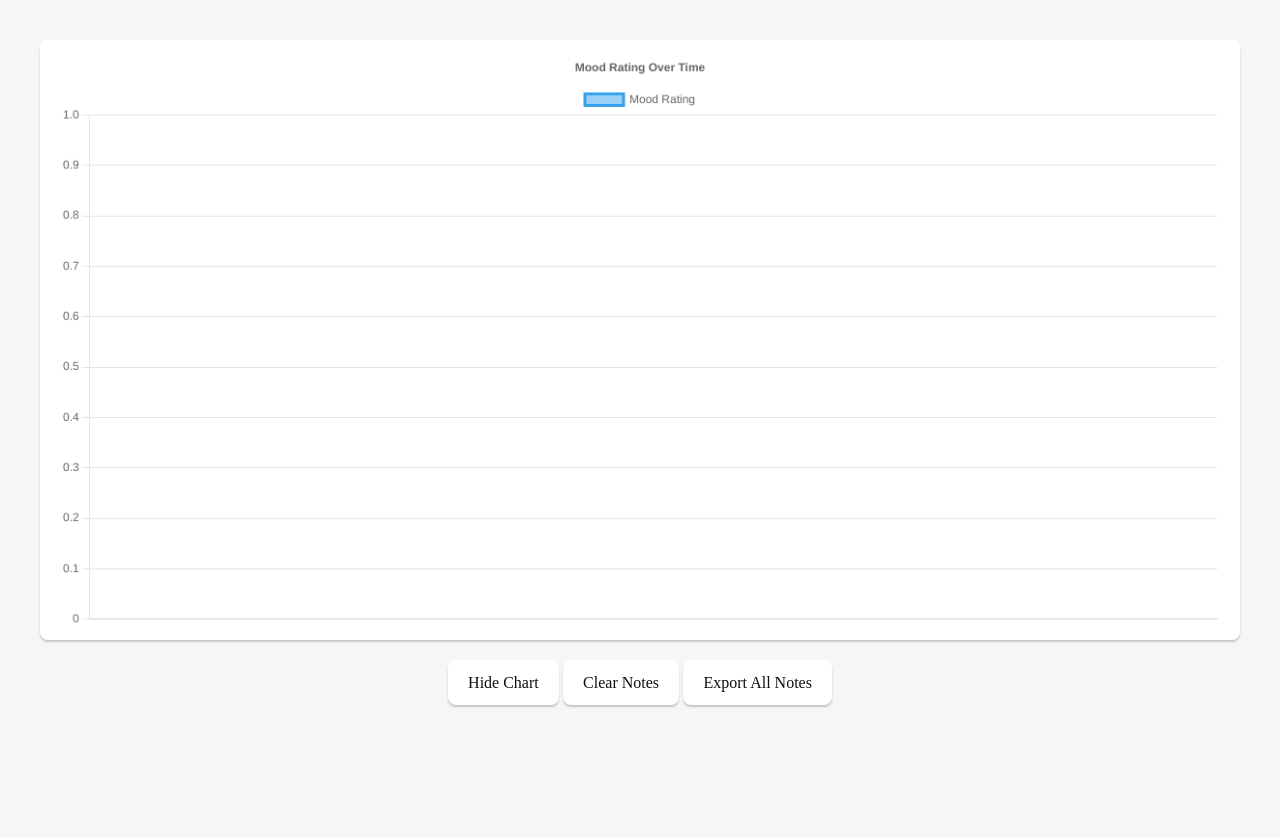
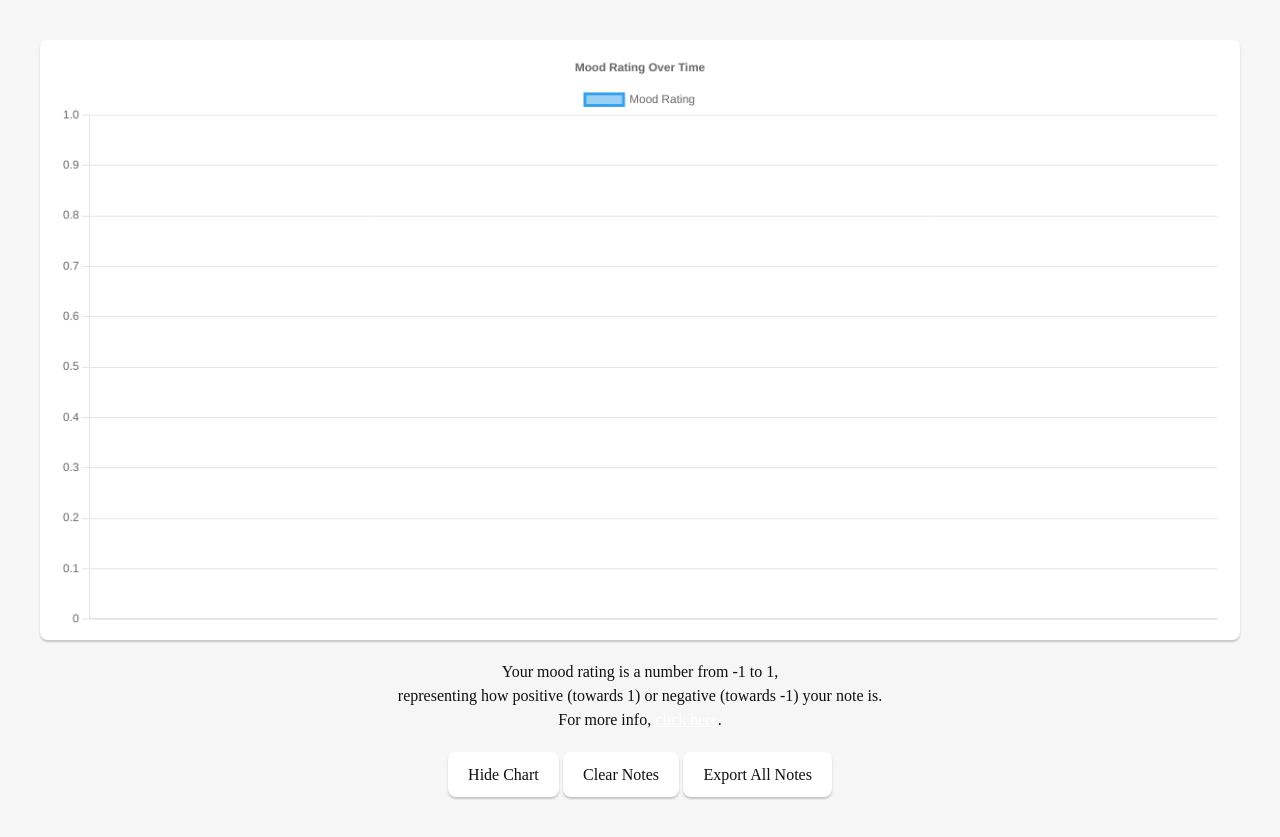
Before and after one commit to rae-vyn/vent, a website built with Vite: page index.html in a window 1280 px wide. Both pictures are taken after a click on the button "Show Chart". Before the commit the page ends 800 px from the top, so only its background shows below. Built offline with nearby package versions, Linux system fonts and the light colour scheme.

Commit message:
fixed a bug with clearing notes

```diff
--- a/index.html
+++ b/index.html
@@ -45,8 +45,20 @@
         hidden
         class="items-center text-center flex-col space-y-5"
       >
-        <canvas id="mood_chart"></canvas
-        ><button class="chart" type="button">Hide Chart</button>
+        <canvas id="mood_chart"></canvas>
+        <p>
+          Your mood rating is a number from -1 to 1, <br />
+          representing how positive (towards 1) or negative (towards -1) your
+          note is. <br />
+          For more info,
+          <a
+            href="https://vadersentiment.readthedocs.io/en/latest/pages/about_the_scoring.html"
+            target="_blank"
+            class="underline text-white"
+            >click here</a
+          >.
+        </p>
+        <button class="chart" type="button">Hide Chart</button>
         <button id="clear" type="button">Clear Notes</button>
         <button id="export" type="button">Export All Notes</button>
       </div>
--- a/src/main.js
+++ b/src/main.js
@@ -52,6 +52,13 @@ let chart = new Chart(document.getElementById("mood_chart"), {
       title: {
         display: true,
         text: "Mood Rating Over Time",
+      },
+    },
+    scales: {
+      y: {
+        title: {
+          text: "Mood Score",
+        },
       },
     },
     responsive: true,
@@ -159,6 +166,8 @@ async function clear() {
     await store.clear();
   }
   await refreshChart();
+  $("#mood_container").toggle();
+  $("#main").toggle();
 }
 
 async function store_as_csv() {
```
Also changed, not shown: src/output.css.
